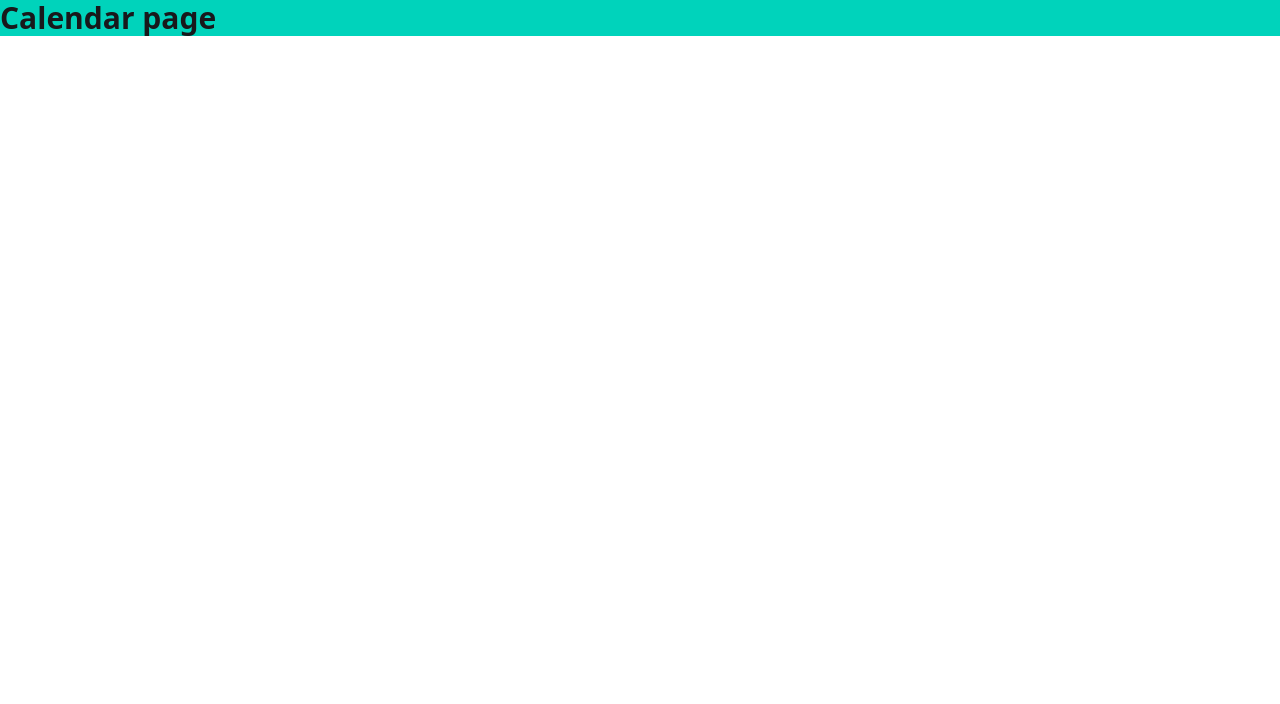
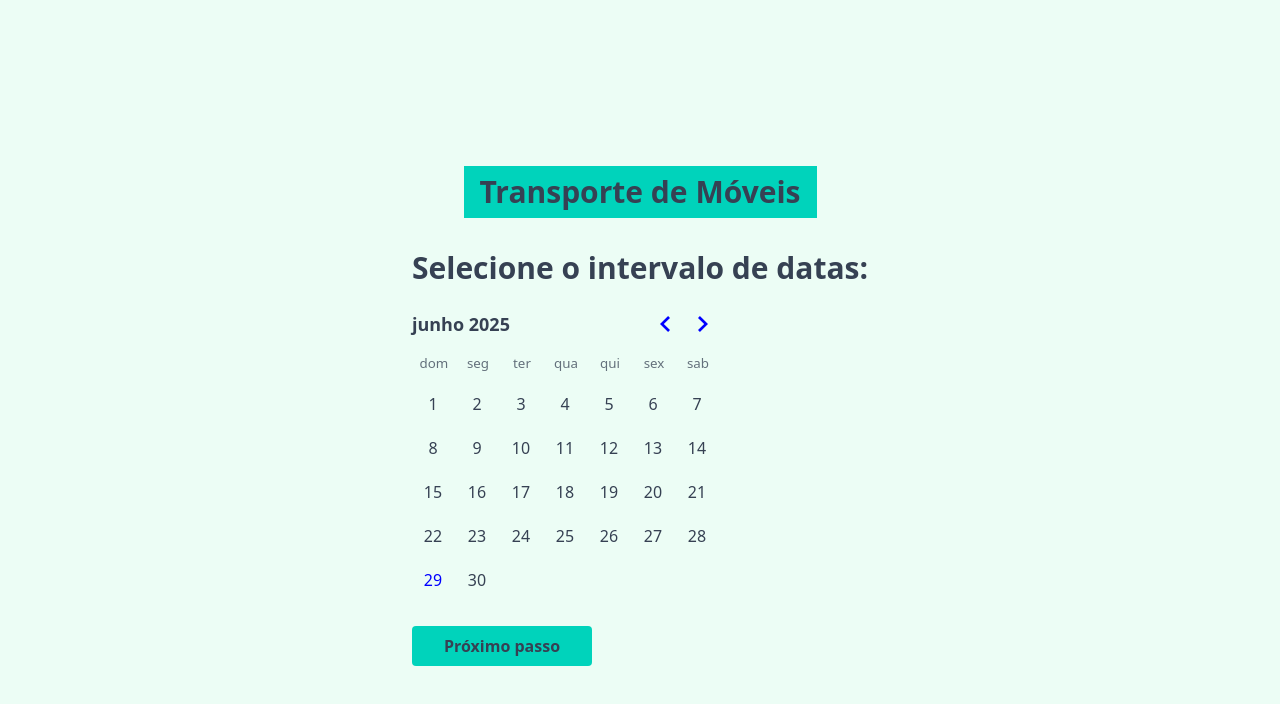
Before and after one commit to Helton-Carlos/react-furniture-transport, a React (Vite) app: page / in a window 1280 px wide. Shown: the top 704 px of the page. Built offline with nearby package versions, Linux system fonts and the light colour scheme.

Commit message:
feat: add calendar

```diff
--- a/package.json
+++ b/package.json
@@ -14,6 +14,7 @@
     "@types/react-router-dom": "^5.3.3",
     "daisyui": "^5.0.43",
     "react": "^19.1.0",
+    "react-day-picker": "^9.8.0",
     "react-dom": "^19.1.0",
     "react-router": "^7.6.3",
     "react-router-dom": "^7.7.0",
--- a/src/assets/css/index.css
+++ b/src/assets/css/index.css
@@ -2,11 +2,9 @@
 @plugin "daisyui";
 
 * {
-  padding: 0;
-  margin: 0;
-  box-sizing: border-box;
+ @apply box-border ;
 }
 
 body, html {
-  background-color: #ffffff;
+  @apply bg-emerald-50 text-gray-700;
 }
--- a/src/pages/Calendar.tsx
+++ b/src/pages/Calendar.tsx
@@ -1,17 +1,62 @@
-import { useState } from 'react'
+import { useState } from "react";
+import { DayPicker } from "react-day-picker";
+import { ptBR } from "react-day-picker/locale";
+import "react-day-picker/style.css";
+
+import type { DateRange } from "react-day-picker";
 
 function Calendar() {
-  const [name,] = useState('Calendar page')
+  const [range, setRange] = useState<DateRange | undefined>();
+
+  function submitForm(e: React.FormEvent) {
+    e.preventDefault();
+
+    console.log('Data inicial:', range?.from);
+    console.log('Data final:', range?.to);
+  }
 
   return (
-    <>
-      <div>
-        <h1 className="bg-accent p-4 text-3xl font-bold">
-          {name}
-        </h1>
-      </div>
-    </>
-  )
+    <div className="flex flex-col items-center justify-center h-screen">
+      <p className="bg-accent px-4 py-2 text-3xl font-bold my-8">
+        Transporte de Móveis
+      </p>
+
+      <form onSubmit={submitForm}>
+        <div>
+          <p className="font-bold text-3xl mb-4">
+            Selecione o intervalo de datas:
+          </p>
+
+          <div className="flex items-center gap-10">
+            <DayPicker
+              mode="range"
+              locale={ptBR}
+              selected={range}
+              onSelect={setRange}
+            />
+
+            {range?.from && range?.to && (
+              <div>
+                <p className="bg-yellow-300 font-bold text-3xl mb-4">
+                  De: {range.from.toLocaleDateString()}
+                </p>
+                <p className="bg-blue-400 font-bold text-3xl mb-4">
+                  Até: {range.to.toLocaleDateString()}
+                </p>
+              </div>
+            )}
+          </div>
+        </div>
+
+        <button
+          type="submit"
+          className="mt-6 px-8 py-2 bg-accent rounded font-bold"
+        >
+          Próximo passo
+        </button>
+      </form>
+    </div>
+  );
 }
 
-export default Calendar
+export default Calendar;
```
Also changed, not shown: 1 other file (tests, documents, lock files or other folders).
